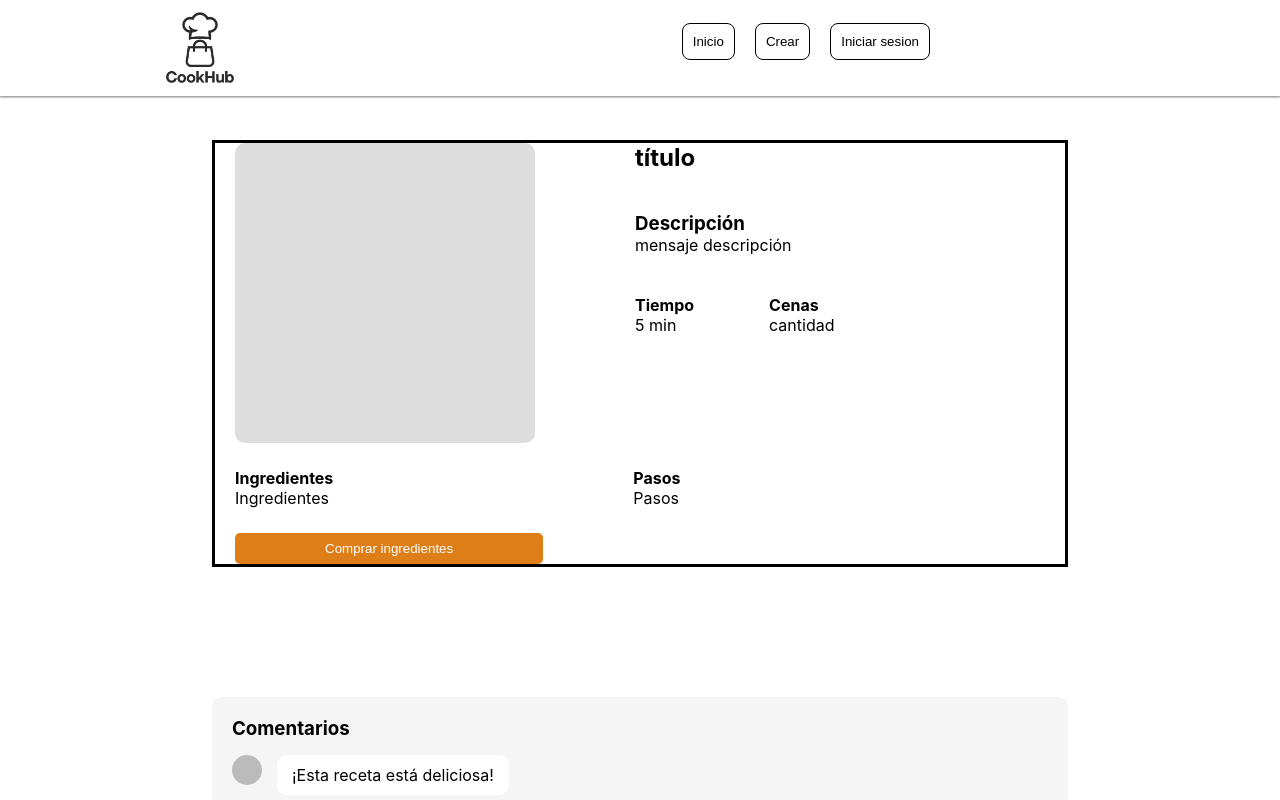
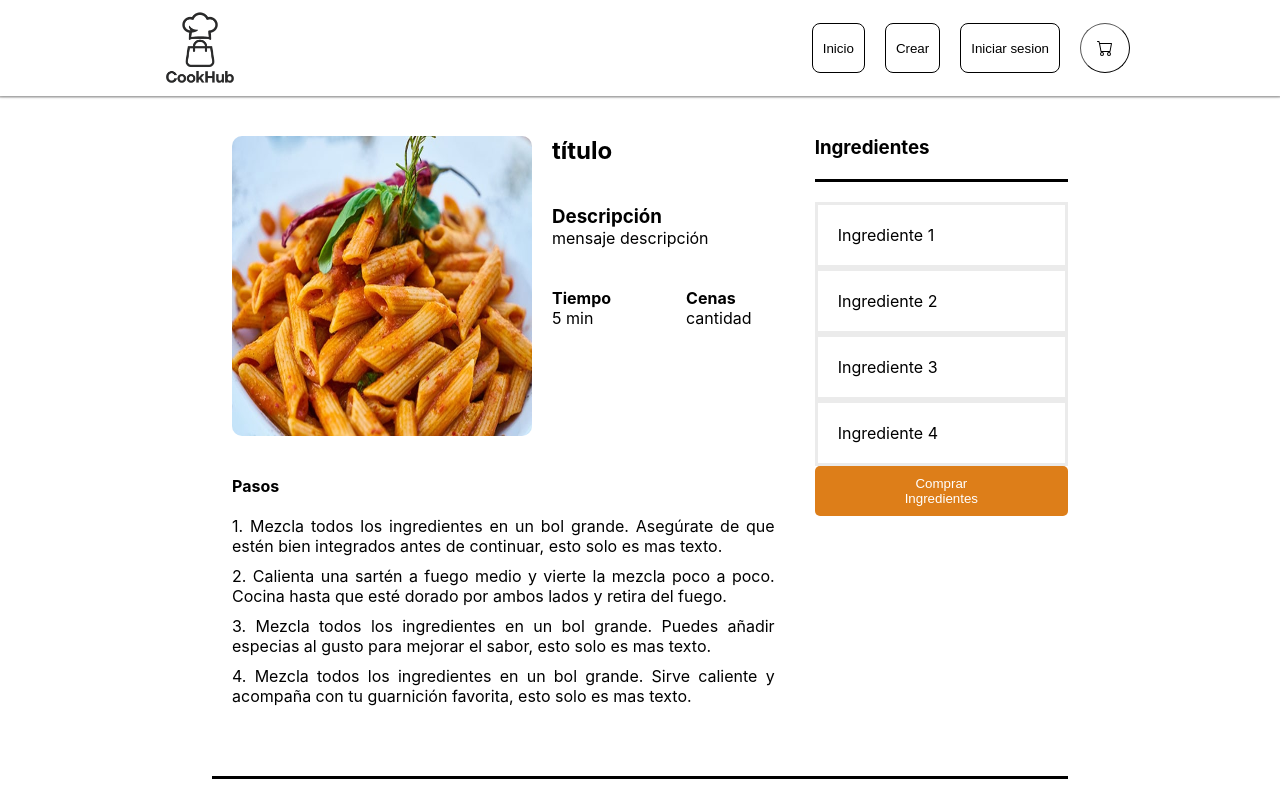
Before and after one commit to PANAMA-TEC/SEMESTRAL-lX-1LS244, a React (Vite) app: page /detail_recipe in a window 1280 px wide. Shown: the top 800 px of the page. Built offline with nearby package versions, Linux system fonts and the light colour scheme.

Commit message:
inicializando componentizacion

```diff
--- a/src/screens/App/index.jsx
+++ b/src/screens/App/index.jsx
@@ -13,7 +13,7 @@ const App = () =>{
         <Routes>
           <Route path="/" element={ <UserView/> } />
           <Route path="/login" element={<Login/>} />
-           <Route path="/detail_recipe" element={<DetailRecipe/>} />
+          <Route path="/detail_recipe" element={<DetailRecipe/>} />
         </Routes>
       </div>
     )
--- a/src/screens/DetailRecipe/index.css
+++ b/src/screens/DetailRecipe/index.css
@@ -1,8 +1,7 @@
 .DetailRecipe{
-  margin-top: 15vh;
+  margin-top: 12vh;
   padding: 20px;
   width: 70vw;
-
   display: flex;
   /* border-style: solid; */
 }
@@ -10,29 +9,86 @@
 .DetailRecipe .receta {
   display: flex;
   flex-direction: column;
-  gap: 25px; /* Tomamos el mayor de los dos */
-  padding-left: 20px;
+  gap: 40px; /* Tomamos el mayor de los dos */
+  padding: 20px;
 
-
-  border-style: solid;
+  /* border-style: solid; */
   width: 100%;
 }
 
 .DetailRecipe .cuadrantes {
   display: flex;
   flex-direction: column;
-  gap: 100px; /* Espacio entre título, descripción y tiempo/cena */
+  gap: 40px; /* Espacio entre título, descripción y tiempo/cena */
   width: 100%;
   justify-content: space-between;
   /* border-style: solid; */
 }
 
+
 .DetailRecipe .cuadrante1 {
   display: flex;
-  gap: 100px;
+  gap: 20px ;
 
 
 }
+
+.DetailRecipe .submit_formulario {
+  align-self: flex-start;
+  padding: 8px 90px;
+  background-color: #dd7e19;
+  color: white;
+  border: none;
+  border-radius: 5px;
+  cursor: pointer;
+  height: 50px;
+
+}
+
+.DetailRecipe .contenedor-ingredientes{
+  display: flex;
+  flex-direction: column;
+  gap: 20px;
+  width: 30%;
+  /* border-style: solid; */
+  justify-content: space-between;
+  max-height: 400px;
+}
+
+.DetailRecipe .top-container{
+  display: flex;
+  flex-direction: row;
+  gap: 20px;
+
+  padding-bottom: 50px;
+  border-style: none none solid none;
+
+}
+
+.DetailRecipe .lista-ingredientes{
+  display: flex;
+  flex-direction: column;
+  height: 80%;
+
+  gap: 20px;
+  max-height: 400px;
+  /* border-radius: 10px; */
+  /* border-style: solid; */
+}
+
+.DetailRecipe .lista-ingredientes h3{
+  padding: 20px 0px;
+  border-style: none none solid none;
+}
+
+.DetailRecipe .lista-ingredientes li {
+  padding: 20px;
+  list-style: none;
+  border-style: solid;
+  border-color: rgb(235, 235, 235);
+}
+
+
 
 .contenido1 {
   display: flex;
@@ -70,6 +126,7 @@
   border-radius: 10px;
   width: 100%;
 }
+
 
 .comentarios h3 {
   margin-bottom: 15px;
@@ -116,15 +173,6 @@
   resize: vertical;
 }
 
-button {
-  align-self: flex-start;
-  padding: 8px 90px;
-  background-color: #dd7e19;
-  color: white;
-  border: none;
-  border-radius: 5px;
-  cursor: pointer;
-}
 
 
 .boton2 {
--- a/src/screens/DetailRecipe/index.jsx
+++ b/src/screens/DetailRecipe/index.jsx
@@ -1,24 +1,25 @@
 import './index.css';
 import { NavBar } from '../../components/navBar';
 import logo_nav from '../../assets/image.png';
+import exampleImage from '../../assets/recetas.png';
 
 import React from 'react';
 
-const DetailRecipe = () =>{
+export const DetailRecipe = () =>{
 
     return(
         <div className='DetailRecipe'>
 
+            <NavBar logo={logo_nav}/>
 
-        <NavBar logo={logo_nav}/>
             <div className='cuadrantes'>
 
+                <div className='top-container'>
                     <div className='receta'>
+
                         <div className='cuadrante1'>
 
-                <div className='imagen-receta'> </div>
-
-
+                            <img className='imagen-receta' src={ exampleImage } />
 
                             <div className='contenido1'>
                                     <div>
@@ -44,40 +45,47 @@ const DetailRecipe = () =>{
 
                             </div>
 
-
-
-
                         </div>
 
+                        <div className='pasos' style={{display: 'flex', flexDirection: 'column', gap: '20px'}}>
 
+                            <h4>Pasos</h4>
 
-            <div className='ingredientesypasos'>
-
-                <div>
-                    <h4>Ingredientes</h4>
-                    Ingredientes
-                </div>
-                <div>
-                    <h4>Pasos</h4>
-                    Pasos
-
-                </div>
-            </div>
-
-            <div>
-                <button type="submit">Comprar ingredientes</button>
+                            <div className="paso" style={{display: 'flex', flexDirection: 'column', gap: '10px', textAlign:'justify'}}>
+                                <span>1. Mezcla todos los ingredientes en un bol grande. Asegúrate de que estén bien integrados antes de continuar, esto solo es mas texto.</span>
+                                <span>2. Calienta una sartén a fuego medio y vierte la mezcla poco a poco. Cocina hasta que esté dorado por ambos lados y retira del fuego.</span>
+                                <span>3. Mezcla todos los ingredientes en un bol grande. Puedes añadir especias al gusto para mejorar el sabor, esto solo es mas texto.</span>
+                                <span>4. Mezcla todos los ingredientes en un bol grande. Sirve caliente y acompaña con tu guarnición favorita, esto solo es mas texto.</span>
                             </div>
 
 
                         </div>
 
+                    </div>
 
+                    <div className='contenedor-ingredientes'>
+                        <div className='lista-ingredientes '>
+
+                            <h3>Ingredientes</h3>
+
+                            <div className='ingredientes'>
+                                <ul>
+                                    <li>Ingrediente 1</li>
+                                    <li>Ingrediente 2</li>
+                                    <li>Ingrediente 3</li>
+                                    <li>Ingrediente 4</li>
+                                </ul>
+                            </div>
+
+                        </div>
+                        <button className="submit_formulario" type="submit">Comprar Ingredientes</button>
+                    </div>
+                </div>
 
                 <div className="comentarios">
                     <div>
                         <h3>Comentarios</h3>
                     </div>
-
 
                     <div className="comentario-contenedor">
                         <div className="iconocomentario"></div>
@@ -85,7 +93,6 @@ const DetailRecipe = () =>{
                         ¡Esta receta está deliciosa!
                         </div>
                     </div>
-
 
                     <div className="nuevo-comentario-contenedor">
                         <div className="iconocomentarionuevo"></div>
@@ -99,10 +106,6 @@ const DetailRecipe = () =>{
 
             </div>
 
-
         </div>
-
     )
 }
-
-export {DetailRecipe};
```
Lines whose indentation alone changed are shown as unchanged.
